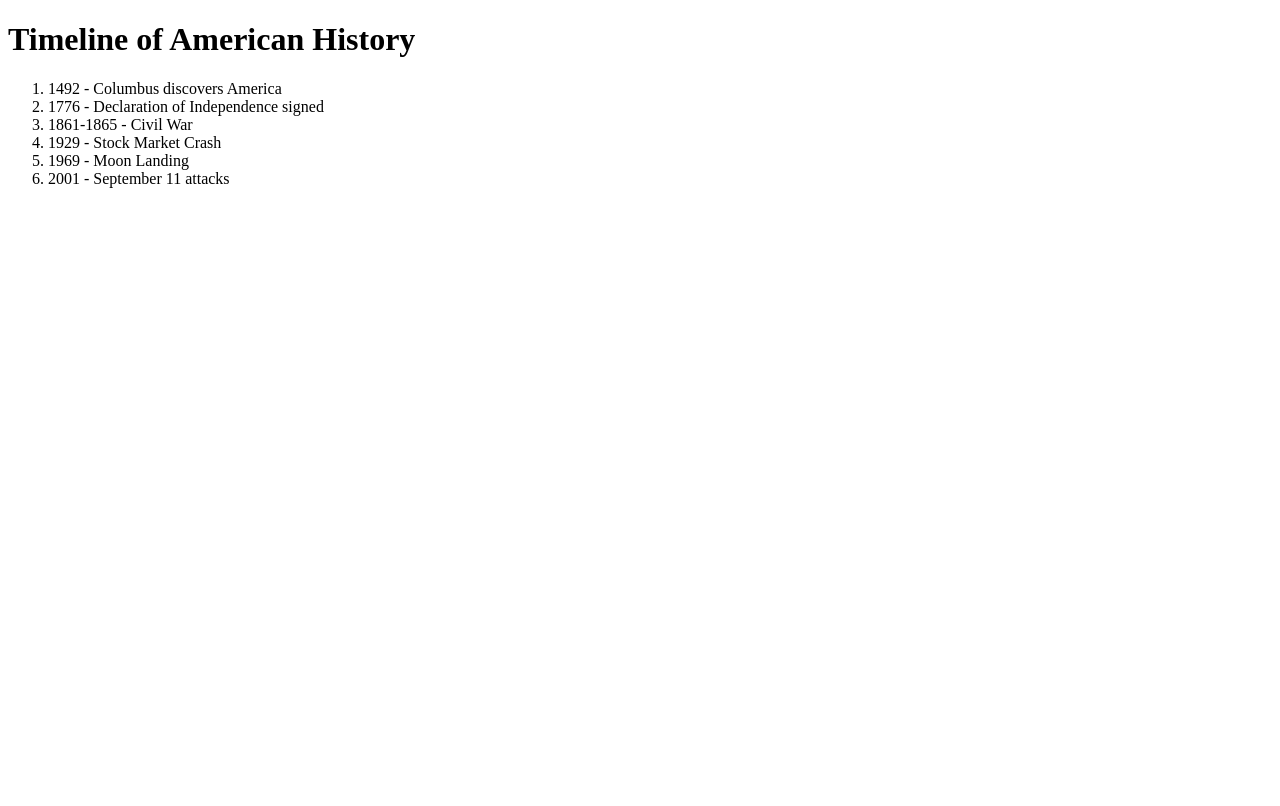
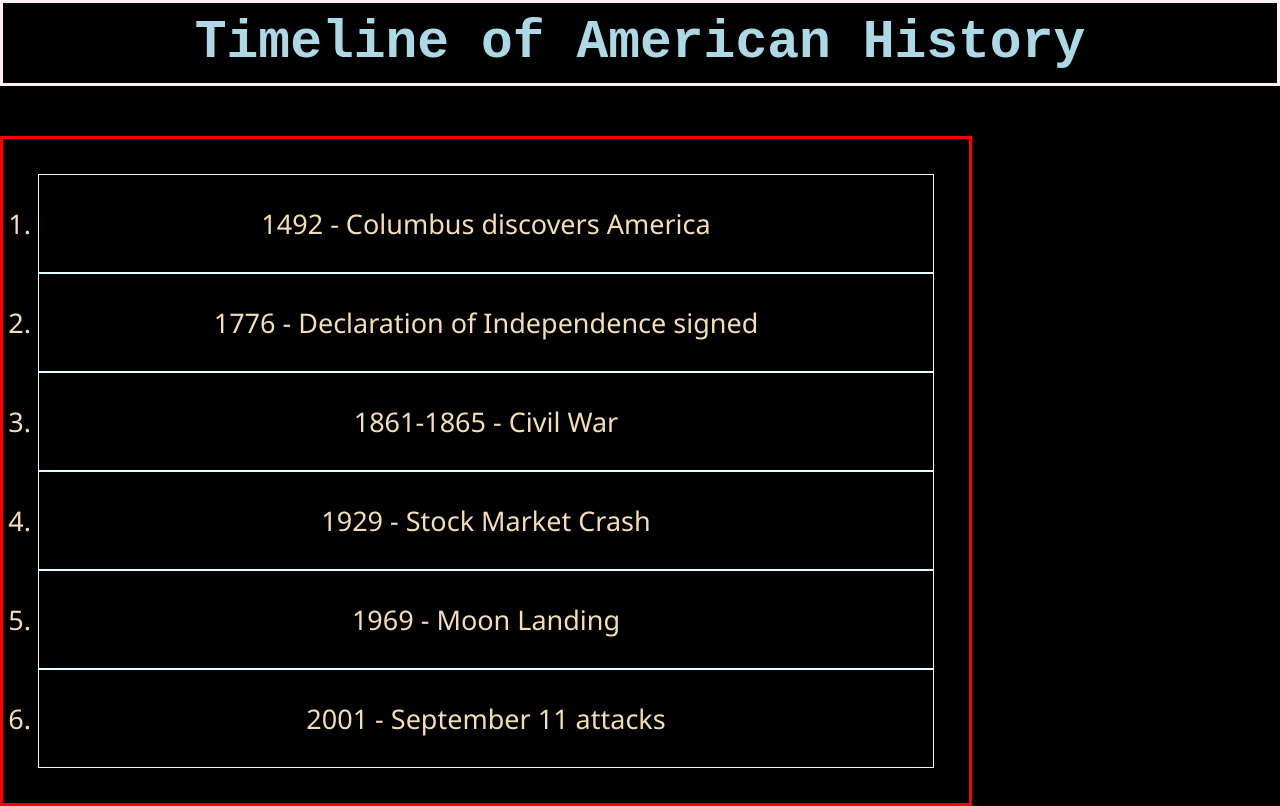
Before and after one commit to rishonkumar/learn-by-doing-series, a plain HTML site: page TimeLine/index.html in a window 1280 px wide. Drawn offline with Linux system fonts and the light colour scheme.

Commit message:
Styling done

```diff
--- a/TimeLine/index.html
+++ b/TimeLine/index.html
@@ -4,17 +4,18 @@
     <meta charset="UTF-8" />
     <meta http-equiv="X-UA-Compatible" content="IE=edge" />
     <meta name="viewport" content="width=device-width, initial-scale=1.0" />
+    <link rel="stylesheet" href="style.css" />
     <title>Document</title>
   </head>
   <body>
-    <h1>Timeline of American History</h1>
-    <ol>
-      <li>1492 - Columbus discovers America</li>
-      <li>1776 - Declaration of Independence signed</li>
-      <li>1861-1865 - Civil War</li>
-      <li>1929 - Stock Market Crash</li>
-      <li>1969 - Moon Landing</li>
-      <li>2001 - September 11 attacks</li>
+    <h1 class="heading">Timeline of American History</h1>
+    <ol class="content">
+      <li class="sub-content">1492 - Columbus discovers America</li>
+      <li class="sub-content">1776 - Declaration of Independence signed</li>
+      <li class="sub-content">1861-1865 - Civil War</li>
+      <li class="sub-content">1929 - Stock Market Crash</li>
+      <li class="sub-content">1969 - Moon Landing</li>
+      <li class="sub-content">2001 - September 11 attacks</li>
     </ol>
   </body>
 </html>
--- /dev/null
+++ b/TimeLine/style.css
@@ -0,0 +1,39 @@
+* {
+  margin: 0;
+  padding: 0;
+  background: black;
+  font-family: "Courier New", Courier, monospace;
+}
+
+.heading {
+  color: lightblue;
+  text-align: center;
+  border: 3px lavenderblush solid;
+  padding: 10px;
+  font-size: 53px;
+}
+
+.content {
+  color: wheat;
+  text-align: center;
+  margin-top: 50px;
+  border: 3px red solid;
+  padding: 35px;
+  width: 70%;
+}
+/*
+.content:hover {
+  color: aquamarine;
+} */
+
+.sub-content {
+  border: 1px lightcyan solid;
+  padding: 10px;
+  font-family: "Segoe UI", Tahoma, Geneva, Verdana, sans-serif;
+  font-size: 27px;
+  padding: 30px;
+}
+
+.sub-content:hover {
+  color: aquamarine;
+}
```
